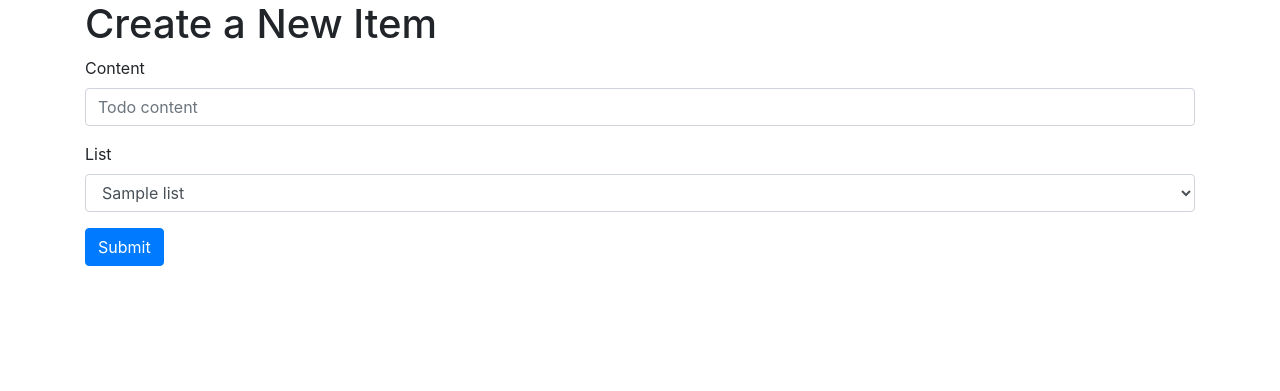
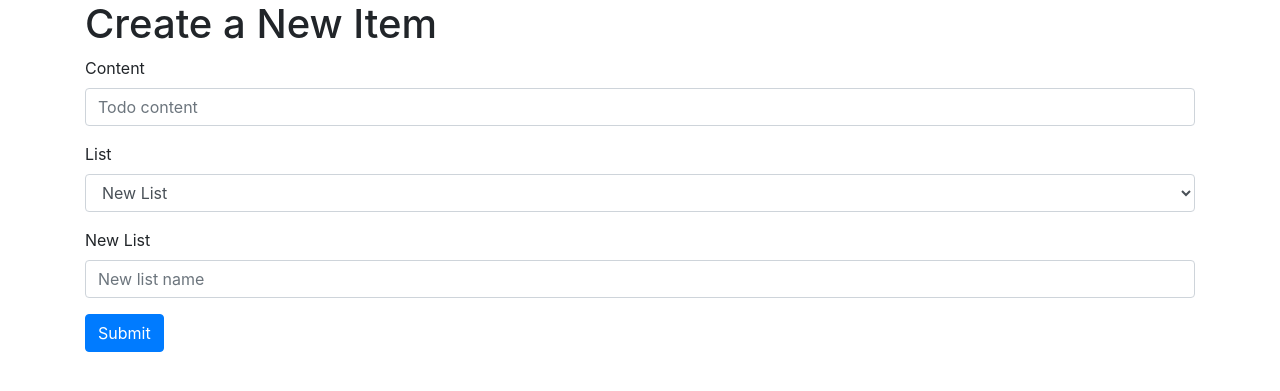
Before and after one commit to adyouri/flask-todo-3, a Flask app: template templates/create.html in a window 1280 px wide. Shown: the part 56-447 px from the top of the page. Run offline with Flask 2, Linux system fonts and the light colour scheme; the template is opened without the code that fills it: most values are stand-ins (such as "Sample title", 1, 10 or a date in 2020); some libraries are stand-ins or nearby versions.

Commit message:
mod-tut: Step 5 - Adding New Lists

```diff
--- a/app.py
+++ b/app.py
@@ -35,6 +35,15 @@ def create():
     if request.method == 'POST':
         content = request.form['content']
         list_title = request.form['list']
+        new_list = request.form['new_list']
+
+        # If a new list title is submitted, add it to the database
+        if list_title == 'New List' and new_list:
+            conn.execute('INSERT INTO lists (title) VALUES (?)',
+                         (new_list,))
+            conn.commit()
+            # Update list_title to refer to the newly added list
+            list_title = new_list
 
         if not content:
             flash('Content is required!')
--- a/templates/create.html
+++ b/templates/create.html
@@ -14,6 +14,7 @@
     <div class="form-group">
         <label for="list">List</label>
         <select class="form-control" name="list">
+            <option value="New List" selected>New List</option>
             {% for list in lists %}
                 {% if list['title'] == request.form['list'] %}
                     <option value="{{ request.form['list'] }}" selected>
@@ -28,6 +29,13 @@
         </select>
     </div>
     <div class="form-group">
+        <label for="new_list">New List</label>
+        <input type="text" name="new_list"
+                placeholder="New list name" class="form-control"
+                value="{{ request.form['new_list'] }}"></input>
+    </div>
+
+    <div class="form-group">
         <button type="submit" class="btn btn-primary">Submit</button>
     </div>
 </form>
```
